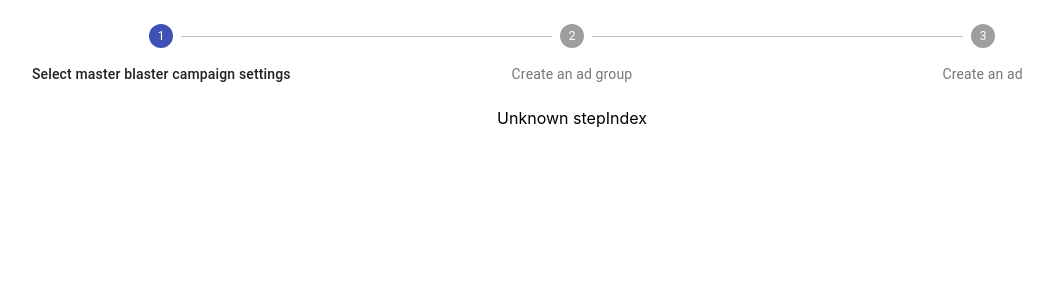
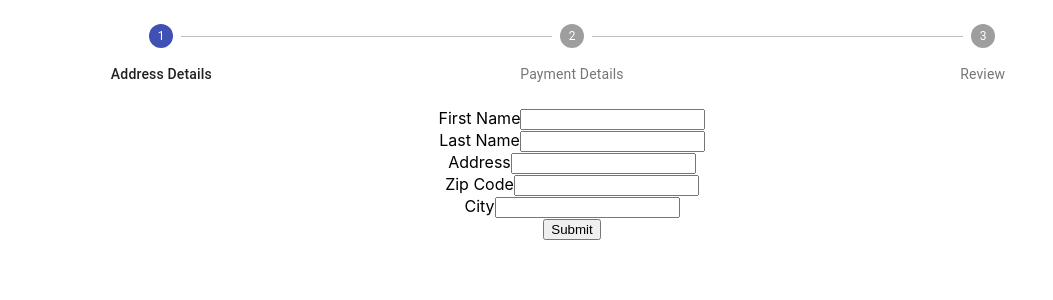
Before and after one commit to EhsanShakil/Multi-Step-Form, a React (Create React App) app: page / in a window 1280 px wide. Shown: the top 300 px of the page, without its empty margins (68-1121 px from the left). Built offline with nearby package versions, Linux system fonts and the light colour scheme.

Commit message:
Updating

```diff
--- a/src/App.js
+++ b/src/App.js
@@ -1,6 +1,5 @@
 import "./App.css";
 import StepperForm from "./stepper/StepperForm";
-import Address from "./address/Address";
 
 function App() {
   return (
--- a/src/address/Address.js
+++ b/src/address/Address.js
@@ -2,7 +2,7 @@ import React from "react";
 import { Formik, Form, Field, ErrorMessage } from "formik";
 import * as Yup from "yup";
 
-const Address = () => {
+const Address = ({ submit }) => {
   return (
     <Formik
       initialValues={{
@@ -12,7 +12,7 @@ const Address = () => {
         zipCode: "",
         city: "",
       }}
-      onSubmit={(values) => console.log(values)}
+      onSubmit={(values) => submit(1)}
       validationSchema={Yup.object({
         firstName: Yup.string().required("First Name is required"),
         lastName: Yup.string().required("Last Name is required"),
@@ -48,6 +48,7 @@ const Address = () => {
             <Field id="city" type="text" name="city" />
             <ErrorMessage name="city" />
           </div>
+          <button type="submit">Submit</button>
         </Form>
       )}
     </Formik>
--- a/src/payment/Payment.js
+++ b/src/payment/Payment.js
@@ -2,7 +2,7 @@ import React from "react";
 import { Formik, Form, Field, ErrorMessage } from "formik";
 import * as Yup from "yup";
 
-const Payment = () => {
+const Payment = ({ submit }) => {
   return (
     <Formik
       initialValues={{
@@ -10,7 +10,7 @@ const Payment = () => {
         CVV: "",
         Expire_Date: "",
       }}
-      onSubmit={(values) => console.log(values)}
+      onSubmit={(values) => submit(2)}
       validationSchema={Yup.object({
         Card_Number: Yup.number().required("Card Number is required"),
         CVV: Yup.number().required("CVV is required"),
@@ -20,20 +20,21 @@ const Payment = () => {
       {(formik) => (
         <Form>
           <div>
-            <label htmlFor="Card_Number">First Name</label>
-            <Field id="Card_Number" type="text" name="Card_Number" />
+            <label htmlFor="Card_Number">Card Number</label>
+            <Field id="Card_Number" type="number" name="Card_Number" />
             <ErrorMessage name="Card_Number" />
           </div>
           <div>
-            <label htmlFor="CVV">Last Name</label>
-            <Field id="CVV" type="text" name="CVV" />
+            <label htmlFor="CVV">CVV</label>
+            <Field id="CVV" type="number" name="CVV" />
             <ErrorMessage name="CVV" />
           </div>
           <div>
-            <label htmlFor="Expire_Date">Address</label>
-            <Field id="Expire_Date" type="text" name="Expire_Date" />
+            <label htmlFor="Expire_Date">Expire Date</label>
+            <Field id="Expire_Date" type="date" name="Expire_Date" />
             <ErrorMessage name="Expire_Date" />
           </div>
+          <button type="submit">Submit</button>
         </Form>
       )}
     </Formik>
--- a/src/stepper/StepperForm.js
+++ b/src/stepper/StepperForm.js
@@ -22,19 +22,15 @@ const useStyles = makeStyles((theme) => ({
 }));
 
 function getSteps() {
-  return [
-    "Select master blaster campaign settings",
-    "Create an ad group",
-    "Create an ad",
-  ];
+  return ["Address Details", "Payment Details", "Review"];
 }
 
-function getStepContent(stepIndex) {
+function getStepContent(stepIndex, setStep) {
   switch (stepIndex) {
     case 0:
-      return <Address />;
+      return <Address submit={setStep} />;
     case 1:
-      return <Payment />;
+      return <Payment submit={setStep} />;
     case 2:
       return "This is the bit I really care about!";
     default:
@@ -56,7 +52,7 @@ const StepperForm = () => {
           </Step>
         ))}
       </Stepper>
-      {getStepContent(getSteps())}
+      {getStepContent(activeStep, setActiveStep)}
     </div>
   );
 };
```
